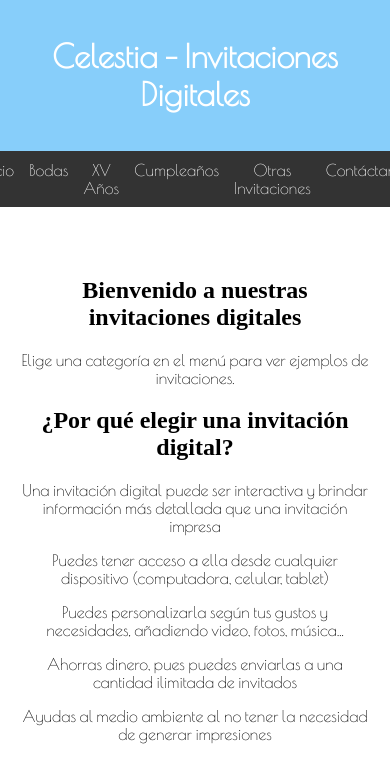
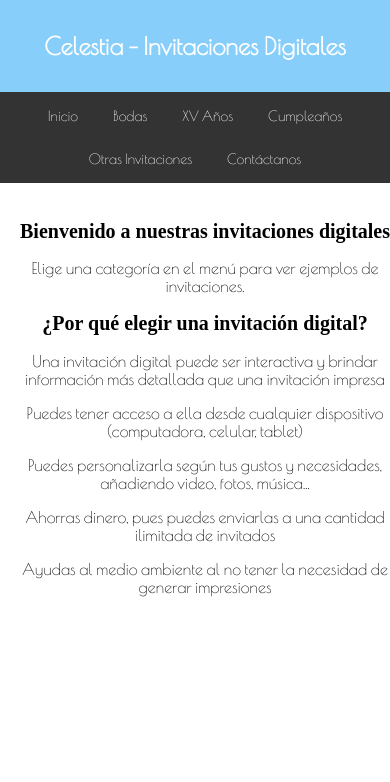
Before and after one commit to Celestia-Invita/celestia-invita, a plain HTML site: page index.html in a window 390 px wide. Shown: the top 782 px of the page. Drawn offline with nearby package versions, Linux system fonts and the light colour scheme; a web font is replaced by a local one.

Commit message:
Add files via upload

```diff
--- a/styles.css
+++ b/styles.css
@@ -1,9 +1,11 @@
-/* Fuentes */
+/* Fuentes y estilos base */
 body {
     font-family: 'Poiret One', sans-serif;
     margin: 0;
     padding: 0;
     text-align: center;
+    max-width: 100%;
+    box-sizing: border-box;
 }
 
 header {
@@ -14,6 +16,7 @@ header {
 
 nav {
     display: flex;
+    flex-wrap: wrap; /* Permite que los enlaces bajen en pantallas pequeñas */
     justify-content: center;
     gap: 15px;
     background: #333;
@@ -24,10 +27,14 @@ nav a {
     color: white;
     text-decoration: none;
     font-size: 16px;
+    padding: 8px 12px;
 }
 
 /* Sección principal */
 .section {
+    width: 100%;
+    max-width: 900px; /* Limita el ancho máximo */
+    margin: 0 auto; /* Centra horizontalmente */
     padding: 50px 20px;
 }
 
@@ -56,3 +63,24 @@ h1, h2 {
 #cumple h2 {
     font-family: 'Zain', sans-serif;
 }
+
+/* Responsividad para dispositivos móviles */
+@media (max-width: 600px) {
+    nav a {
+        font-size: 14px;
+        padding: 6px 10px;
+    }
+
+    h1 {
+        font-size: 24px;
+        padding: 0 10px;
+    }
+
+    h2 {
+        font-size: 20px;
+    }
+
+    .section {
+        padding: 20px 10px;
+    }
+}
```
